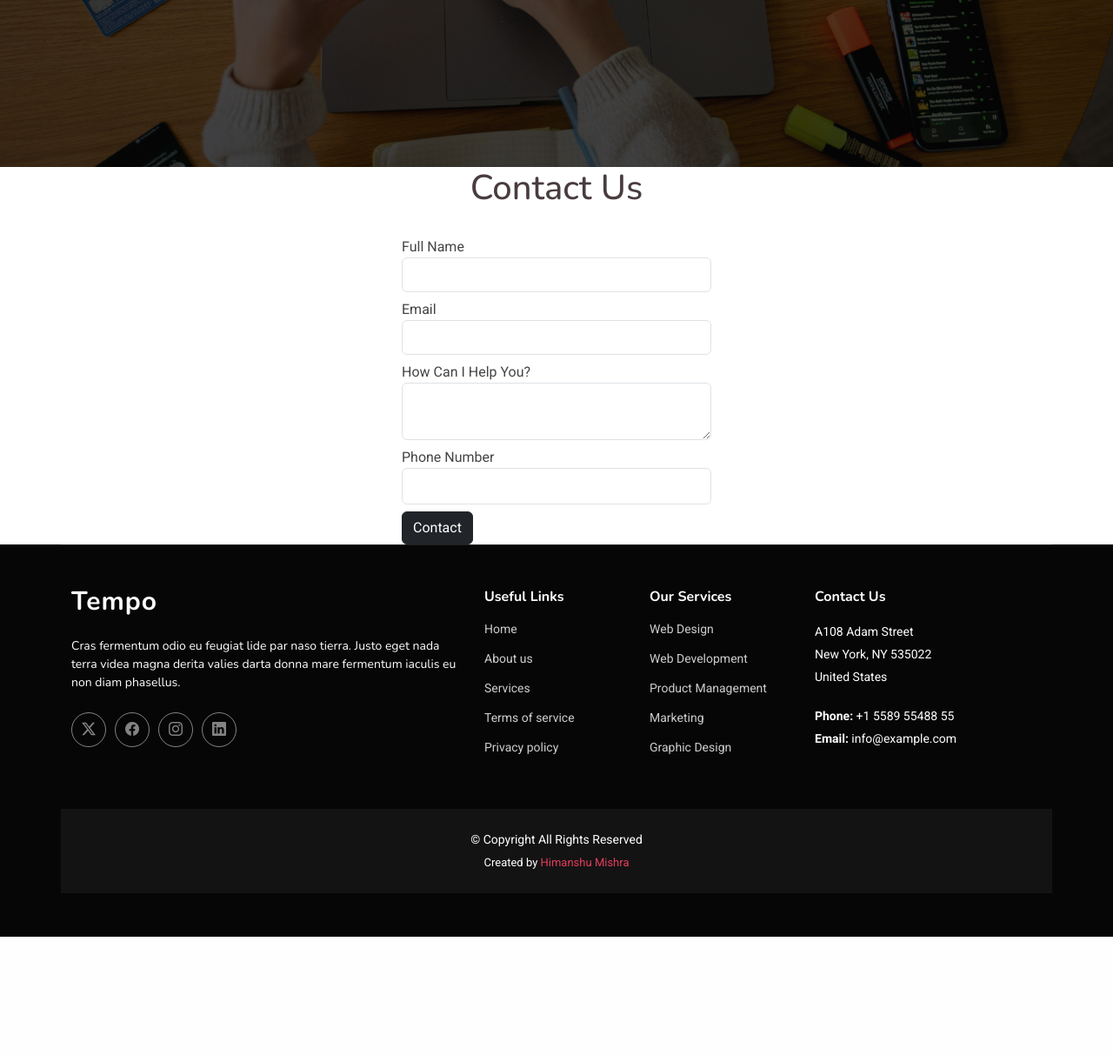
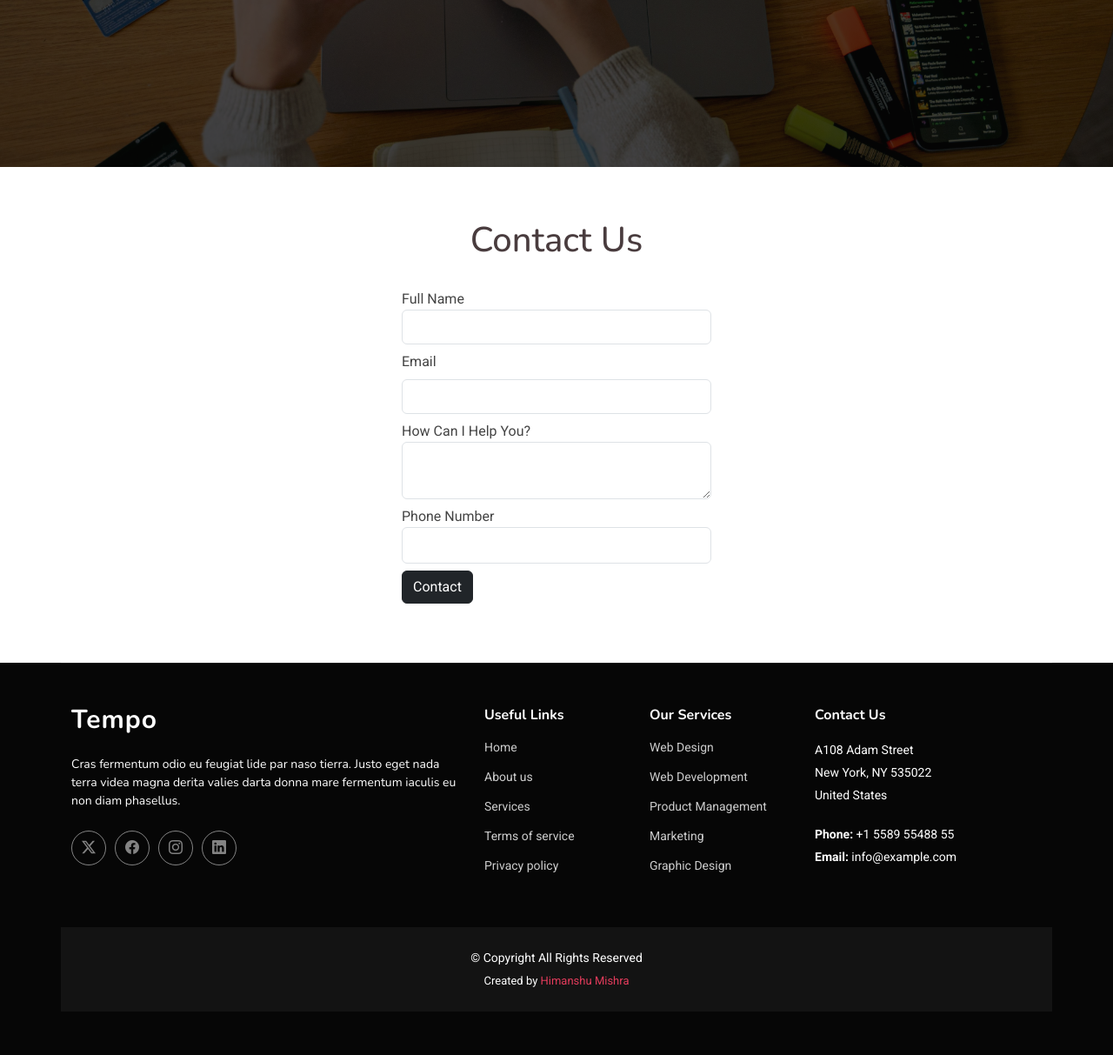
Before and after one commit to himanshu2285/Shopping-cart, a Django app: page /contact in a window 1280 px wide. Shown: the part 608-1821 px from the top of the page at 87% size. Before the commit the page ends 1685 px from the top, so only its background shows below. Run offline with Django 5.2, Linux system fonts and the light colour scheme; some libraries are stand-ins or nearby versions.

Commit message:
Changed Contact Attributes margins

```diff
--- a/ecommerce/templates/contact.html
+++ b/ecommerce/templates/contact.html
@@ -1,6 +1,7 @@
 {% extends "base.html" %}
 {% block title %}Contact Us{% endblock title %}
 {% block body %}
+<section id="contact">
   <h1 class="text-center">Contact Us</h1>
   <div class="container mt-2">
 
@@ -23,7 +24,7 @@
             <input type="text" class="form-control pt-2" id="name" required name="name">
           </div>
 
-          <label for="email" class="mt-2">Email</label>
+          <label for="email" class="mt-2 mb-2">Email</label>
           <div class="form-group">
             <input type="email" class="form-control pt-2" value="{{user.email}}" id="email" required name="email">
           </div>
@@ -39,7 +40,7 @@
             <input type="number" id="pnumber" name="pnumber" class="form-control p-2">
           </div>
 
-          <button type="submit" class="btn btn-dark mt-2">Contact</button>
+          <button type="submit" class="btn btn-dark mt-2 mb-2">Contact</button>
 
           <br>
         </form>
@@ -48,4 +49,5 @@
     </div>
   </div>
 
+  </section>
 {% endblock body %}
```
Also changed, not shown: ecommerce/db.sqlite3.
